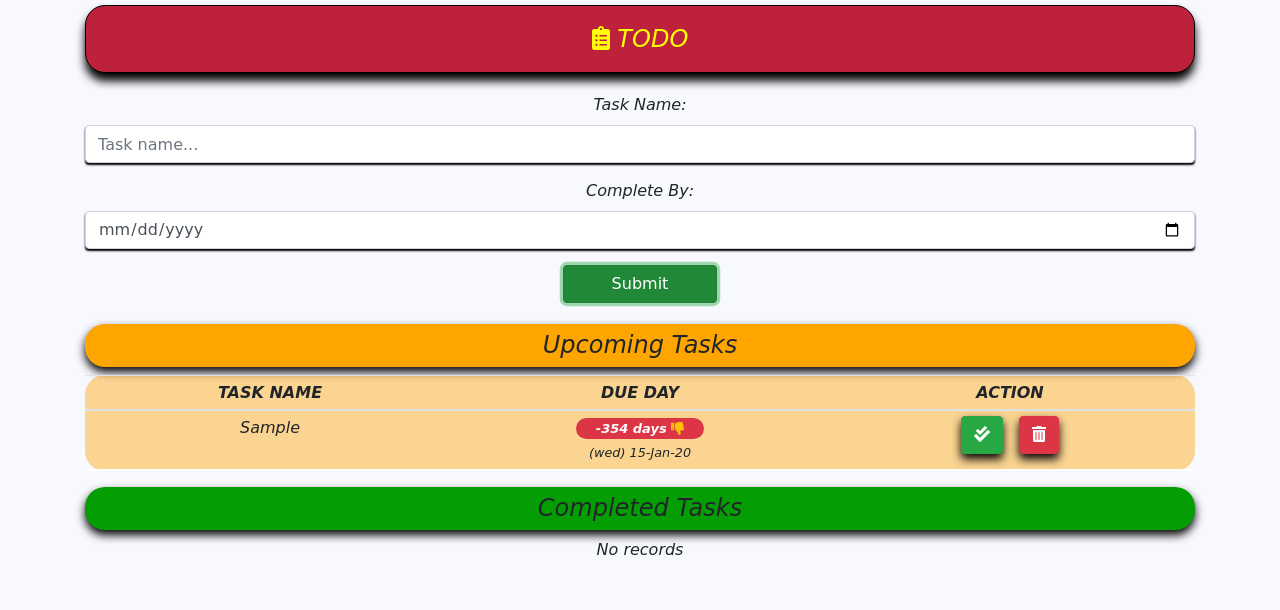
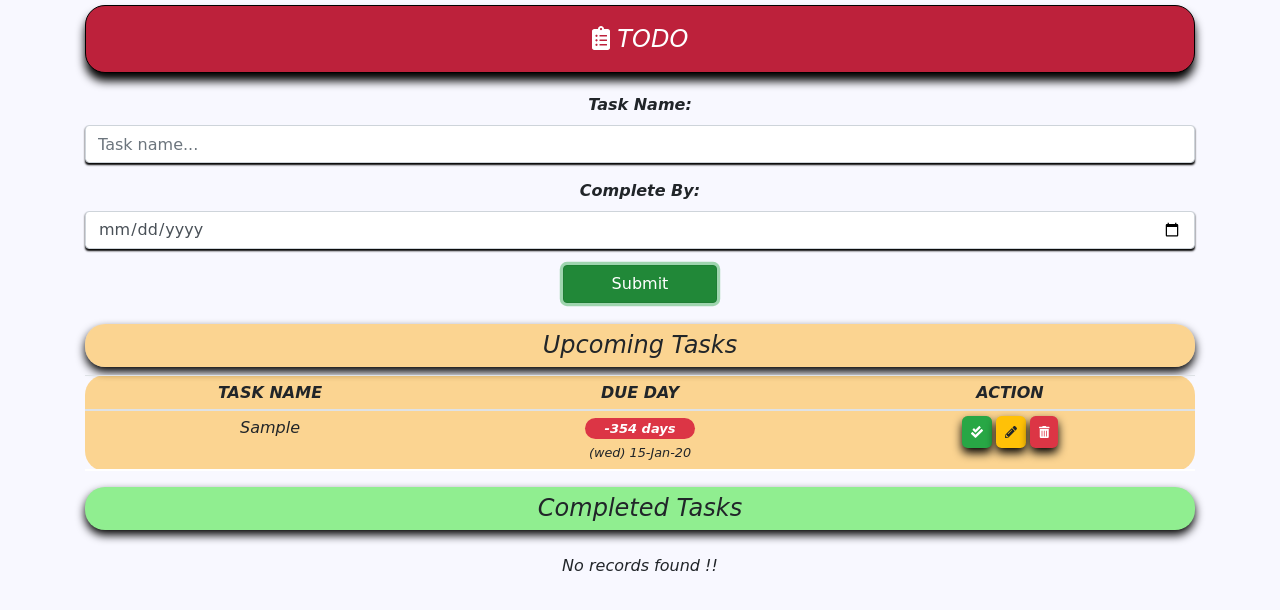
Before and after one commit to praveenkumar530/React_Todo, a React (Create React App) app: page / in a window 1280 px wide. Both pictures are taken after typing "Sample", "2020-01-15" into the empty fields and a click on the button "Submit". Shown: the top 610 px of the page. Built offline with nearby package versions, Linux system fonts and the light colour scheme.

Commit message:
Adding edit functionality

```diff
--- a/public/index.html
+++ b/public/index.html
@@ -9,7 +9,7 @@
       name="description"
       content="Web site created using create-react-app"
     />
-    <link rel="apple-touch-icon" href="%PUBLIC_URL%/logo192.png" />
+    <link rel="apple-touch-icon" href="%PUBLIC_URL%/todo.png" />
     <!--
       manifest.json provides metadata used when your web app is installed on a
       user's mobile device or desktop. See https://developers.google.com/web/fundamentals/web-app-manifest/
--- a/src/App.css
+++ b/src/App.css
@@ -5,7 +5,7 @@
 }
 
 body {
-   background-color: #F8F8FF;
+  background-color: #f8f8ff;
 }
 
 .App-header {
@@ -18,10 +18,9 @@ body {
   font-size: x-large;
   border: 1px solid black;
   border-radius: 20px;
-  color: yellow;
+  color: white;
   box-shadow: 0 8px 10px black;
 }
-
 
 table {
   table-layout: fixed;
@@ -38,14 +37,16 @@ td {
 }
 
 .upcoming-header {
-  background-color: orange;
+  background-color: rgba(255, 166, 0, 0.431);
+  /* background-color: orange; */
   border-radius: 20px;
   padding: 7px;
   margin-top: 5px;
   box-shadow: 0 5px 10px black;
 }
 .completed-header {
-  background-color: rgb(4, 158, 4);
+  background-color: lightgreen;
+  /* background-color: rgb(4, 158, 4); */
   border-radius: 20px;
   padding: 7px;
   box-shadow: 0 5px 10px black;
@@ -66,15 +67,25 @@ th {
   text-transform: capitalize;
 }
 
-tr{
+tr {
   border-bottom: 2px white solid;
 }
 
-.btn{
+.btn1 {
   box-shadow: 0 5px 10px black;
-  margin-bottom: 2px;
+
+  display: inline-block;
+  vertical-align: middle;
+  user-select: none;
+  border: 1px solid transparent;
+  padding: 0.375rem 0.5rem;
+  font-size: 0.75rem;
+  line-height: 1.5;
+  border-radius: 0.35rem;
+  transition: color 0.15s ease-in-out, background-color 0.15s ease-in-out,
+    border-color 0.15s ease-in-out, box-shadow 0.15s ease-in-out;
 }
 
-input{
+input {
   box-shadow: 0 2px 2px black;
 }
--- a/src/App.js
+++ b/src/App.js
@@ -20,6 +20,8 @@ function App() {
   const [completedTasksArray, setCompletedTasksArray] = useState(
     getLsCompletedTasksArray
   );
+
+  const [editUniqKey, setEditUniqKey] = useState(0);
 
   useEffect(() => {
     updateRemainingDaysForOlderTasks();
@@ -45,6 +47,7 @@ function App() {
     let uniqueKey = Math.floor(
       window.performance.now() + window.performance.timeOrigin
     );
+
     let isComplete = false;
 
     //method reuse and copying to completBy date
@@ -106,25 +109,22 @@ function App() {
 
   function completeButtonClickHandler(completedKey) {
     let completableItem = pendingTasksArray.filter(
-      (item) => item.uniqueKey == completedKey
+      (item) => item.uniqueKey === completedKey
     )[0];
     let confrimMessage = `Are you sure you want to complete "${completableItem.taskName}" ?`;
     if (window.confirm(confrimMessage)) {
       // Complete code
-      let completedTaks = pendingTasksArray.filter(
-        (item) => item.uniqueKey === completedKey
-      )[0];
-      completedTaks.isComplete = true;
+      completableItem.isComplete = true;
 
       //Complete day calculation
       let { completedDate, day } = getDayFormat(new Date().toDateString());
 
-      completedTaks.completedDate = completedDate;
-      completedTaks.day = day;
+      completableItem.completedDate = completedDate;
+      completableItem.day = day;
 
-      deleteButtonFromPendingClickHandler(completedKey);
+      deleteAnItemFromPendingArrayByIndexKey(completedKey);
 
-      let newCompletedTasksArray = [completedTaks, ...completedTasksArray];
+      let newCompletedTasksArray = [completableItem, ...completedTasksArray];
       setCompletedTasksArray(newCompletedTasksArray);
       localStorage.setItem(
         "getLsCompletedTasksArray",
@@ -135,10 +135,22 @@ function App() {
 
   function deleteButtonFromPendingClickHandler(deletingKey) {
     let deletableItem = pendingTasksArray.filter(
-      (item) => item.uniqueKey == deletingKey
+      (item) => item.uniqueKey === deletingKey
     )[0];
+
     let confrimMessage = `Are you sure you want to delete "${deletableItem.taskName}" ?`;
     if (window.confirm(confrimMessage)) {
+      if (deletingKey === editUniqKey) {
+        setEditUniqKey(0);
+        setTaskDate("");
+        setTaskName("");
+      }
+
+      deleteAnItemFromPendingArrayByIndexKey(deletingKey);
+    }
+  }
+
+  function deleteAnItemFromPendingArrayByIndexKey(deletingKey) {
     let newPendingTasksArray = pendingTasksArray.filter(
       (item) => item.uniqueKey !== deletingKey
     );
@@ -148,7 +160,6 @@ function App() {
       "getLsPendingTasksArray",
       JSON.stringify(newPendingTasksArray)
     );
-    }
   }
 
   function deleteButtonFromCompletedClickHandler(deletingKey) {
@@ -168,6 +179,69 @@ function App() {
     localStorage.setItem("getLsCompletedTasksArray", []);
   }
 
+  function editButtonFromPendingClickHandler(editKey) {
+    let editableItem = pendingTasksArray.filter(
+      (item) => item.uniqueKey === editKey
+    )[0];
+    setTaskName(editableItem.taskName);
+    let d = new Date(editableItem.taskDueDate);
+    let year = d.getFullYear().toString();
+    let month = 1 + d.getMonth();
+    month =
+      month.toString().length < 2 ? "0" + month.toString() : month.toString();
+    let date = d.getDate();
+    date = date.toString().length < 2 ? "0" + date.toString() : date.toString();
+    setTaskDate(year + "-" + month + "-" + date);
+    setEditUniqKey(editKey);
+  }
+
+  function cancelEditHandler(e) {
+    setEditUniqKey(0);
+    setTaskName("");
+    setTaskDate("");
+    e.preventDefault();
+  }
+
+  function saveEditedChangesHandler(e) {
+    //method reuse and copying to completBy date
+    let { completedDate, day } = getDayFormat(
+      new Date(taskDate).toDateString()
+    );
+
+    let taskDueDate = new Date(taskDate);
+
+    let remainingDays = remainingDaysCalculator(taskDueDate);
+    let completeBy = completedDate;
+
+    //update the existing record with new details ( edited )
+
+    let newPendingTasksArray = pendingTasksArray;
+    let objIndex = newPendingTasksArray.findIndex(
+      (item) => item.uniqueKey === editUniqKey
+    );
+
+    //Update object's name property.
+    newPendingTasksArray[objIndex].taskName = taskName;
+    newPendingTasksArray[objIndex].completeBy = completeBy;
+    newPendingTasksArray[objIndex].taskDueDate = taskDueDate;
+    newPendingTasksArray[objIndex].day = day;
+    newPendingTasksArray[objIndex].remainingDays = remainingDays;
+
+    //Sorting all the expenses by descending order i.e wrt latest item
+    newPendingTasksArray.sort((x, y) => x.remainingDays - y.remainingDays);
+    setPendingTasksArray(newPendingTasksArray);
+
+    localStorage.setItem(
+      "getLsPendingTasksArray",
+      JSON.stringify(newPendingTasksArray)
+    );
+
+    setEditUniqKey(0);
+    setTaskName("");
+    setTaskDate("");
+    e.preventDefault();
+  }
+
   return (
     <div className="App container">
       <HeaderComponent />
@@ -178,6 +252,9 @@ function App() {
         taskDate={taskDate}
         setTaskDate={setTaskDate}
         submitHandler={submitHandler}
+        editUniqKey={editUniqKey}
+        cancelEditHandler={cancelEditHandler}
+        saveEditedChangesHandler={saveEditedChangesHandler}
       />
 
       <PendingTableComponent
@@ -186,6 +263,7 @@ function App() {
         deleteButtonFromPendingClickHandler={
           deleteButtonFromPendingClickHandler
         }
+        editButtonFromPendingClickHandler={editButtonFromPendingClickHandler}
       />
       <CompeletedTableComponent
         completedTasksArray={completedTasksArray}
--- a/src/components/compeletedTable.component.js
+++ b/src/components/compeletedTable.component.js
@@ -11,8 +11,8 @@ export function CompeletedTableComponent({
 }) {
   return (
     <div>
-      <h4 className="completed-header">Completed Tasks</h4>
-      {completedTasksArray.length === 0 ? <p>No records</p> : ""}
+      <h4 className="completed-header ">Completed Tasks</h4>
+      {completedTasksArray.length === 0 ? <p className="mt-4">No records found !!</p> : ""}
       <table
         className="table table-sm mt-2 bg-lightGreen "
         hidden={completedTasksArray.length === 0}
@@ -34,7 +34,7 @@ export function CompeletedTableComponent({
               <td>
                 <button
                   type="button"
-                  className="btn btn-danger"
+                  className="btn1 btn-danger mb-2"
                   onClick={() =>
                     deleteButtonFromCompletedClickHandler(item.uniqueKey)
                   }
--- a/src/components/inputControls.component.js
+++ b/src/components/inputControls.component.js
@@ -6,11 +6,16 @@ export function InputControlsComponent({
   taskDate,
   setTaskDate,
   submitHandler,
+  editUniqKey,
+  cancelEditHandler,
+  saveEditedChangesHandler,
 }) {
   return (
     <form onSubmit={submitHandler}>
       <div className="form-group">
-        <label htmlFor="taskName">Task Name:</label>
+        <label htmlFor="taskName " className="font-weight-bold">
+          Task Name:
+        </label>
         <input
           type="text"
           className="form-control"
@@ -23,7 +28,9 @@ export function InputControlsComponent({
         />
       </div>
       <div className="form-group">
-        <label htmlFor="datePicker">Complete By:</label>
+        <label htmlFor="datePicker" className="font-weight-bold">
+          Complete By:
+        </label>
         <input
           type="date"
           className="form-control"
@@ -35,9 +42,32 @@ export function InputControlsComponent({
           required
         />
       </div>
-      <button type="submit" className="btn btn-success px-5 mb-3">
-        Submit
-      </button>
+      {editUniqKey === 0 && (
+        <button type="submit" className="btn btn-success px-5 mb-3">
+          Submit
+        </button>
+      )}
+      <div className="btn-group" role="group">
+        {editUniqKey !== 0 && (
+          <button
+            type="submit"
+            className="btn btn-warning  mb-3"
+            onClick={saveEditedChangesHandler}
+          >
+            Save Changes
+          </button>
+        )}
+
+        {editUniqKey !== 0 && (
+          <button
+            type="submit"
+            className="btn btn-secondary px-5 mb-3"
+            onClick={cancelEditHandler}
+          >
+            Cancel
+          </button>
+        )}
+      </div>
     </form>
   );
 }
--- a/src/components/pendingTable.component.js
+++ b/src/components/pendingTable.component.js
@@ -4,7 +4,7 @@ import {
   faCheckDouble,
   faThumbsUp,
   faHandsWash,
-  faThumbsDown,
+  faPencilAlt,
 } from "@fortawesome/free-solid-svg-icons";
 
 import React from "react";
@@ -13,6 +13,7 @@ export function PendingTableComponent({
   pendingTasksArray,
   deleteButtonFromPendingClickHandler,
   completeButtonClickHandler,
+  editButtonFromPendingClickHandler,
 }) {
   return (
     <div>
@@ -46,11 +47,7 @@ export function PendingTableComponent({
               <td>
                 {item.remainingDays <= -1 ? (
                   <span className="badge badge-pill badge-danger">
-                    {item.remainingDays + " days"}{" "}
-                    <FontAwesomeIcon
-                      className="text-warning  "
-                      icon={faThumbsDown}
-                    />
+                    {item.remainingDays + " days"}
                   </span>
                 ) : item.remainingDays === 0 ? (
                   <span className=" badge badge-pill badge-primary">Today</span>
@@ -71,14 +68,23 @@ export function PendingTableComponent({
               <td>
                 <button
                   type="button"
-                  className="btn btn-success mr-3"
+                  className="btn1 btn-success mr-1"
                   onClick={() => completeButtonClickHandler(item.uniqueKey)}
                 >
                   <FontAwesomeIcon icon={faCheckDouble} />
                 </button>
                 <button
                   type="button"
-                  className="btn btn-danger"
+                  className="btn1 btn-warning mr-1"
+                  onClick={() =>
+                    editButtonFromPendingClickHandler(item.uniqueKey)
+                  }
+                >
+                  <FontAwesomeIcon icon={faPencilAlt} />
+                </button>
+                <button
+                  type="button"
+                  className="btn1 btn-danger "
                   onClick={() =>
                     deleteButtonFromPendingClickHandler(item.uniqueKey)
                   }
```
Also changed, not shown: 1 other file (tests, documents, lock files or other folders). Lines whose indentation alone changed are shown as unchanged.
